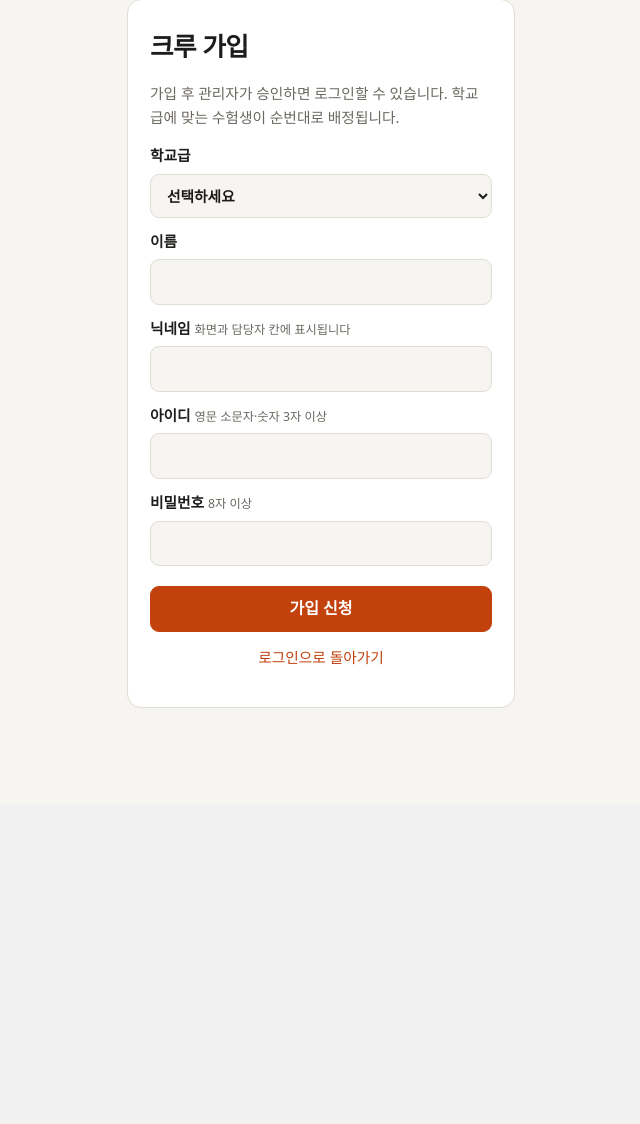
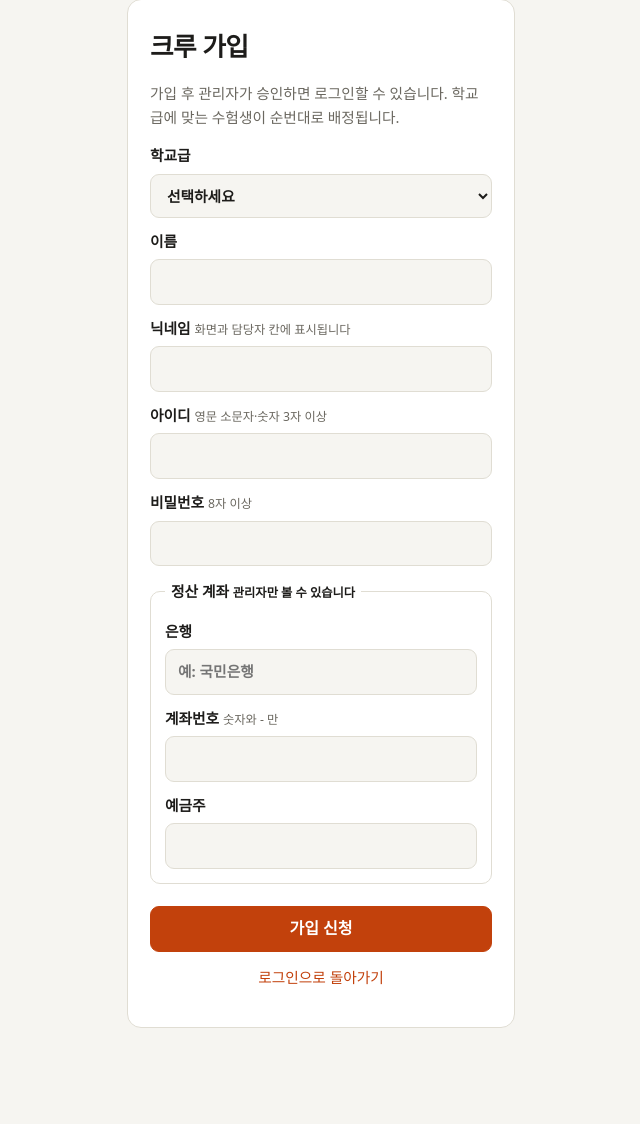
Before and after one commit to cogns0302-lab/horangmalco-feedback, a FastAPI app: page /signup in a window 1280 px wide. Shown: the part 148-1272 px from the top of the page, without its empty margins (319-959 px from the left). Before the commit the page ends 856 px from the top, so only its background shows below. Run offline with FastAPI, Linux system fonts and the light colour scheme.

Commit message:
크루 가입에 정산 계좌(은행·계좌번호·예금주) 추가, 관리자만 보고 고칠 수 있음
Co-Authored-By: Claude Opus 5.5 <noreply@anthropic.com>

```diff
--- a/server/db.py
+++ b/server/db.py
@@ -65,7 +65,8 @@ CREATE TABLE IF NOT EXISTS settings (key TEXT PRIMARY KEY, value TEXT NOT NULL);
 
 # 나중에 추가된 열(이미 만들어진 DB에는 ALTER TABLE 로 붙인다)
 MIGRATIONS = {
-    "users": {"level": "TEXT NOT NULL DEFAULT ''", "nickname": "TEXT NOT NULL DEFAULT ''",
+    "users": {"bank": "TEXT NOT NULL DEFAULT ''", "account_no": "TEXT NOT NULL DEFAULT ''", "account_holder": "TEXT NOT NULL DEFAULT ''",
+              "level": "TEXT NOT NULL DEFAULT ''", "nickname": "TEXT NOT NULL DEFAULT ''",
               "ord": "INTEGER NOT NULL DEFAULT 0"},
     "jobs": {"examinee_id": "INTEGER"},
 }
--- a/server/main.py
+++ b/server/main.py
@@ -233,11 +233,15 @@ def signup_form(request: Request):
 
 @app.post("/signup")
 def signup(request: Request, name: str = Form(""), nickname: str = Form(""), level: str = Form(""),
-           email: str = Form(""), password: str = Form(""), csrf: str = Form("")):
-    """크루 가입: 학교급 · 이름 · 닉네임 · 아이디 · 비밀번호. 관리자가 승인해야 로그인된다."""
+           email: str = Form(""), password: str = Form(""), bank: str = Form(""), account_no: str = Form(""),
+           account_holder: str = Form(""), csrf: str = Form("")):
+    """크루 가입: 학교급 · 이름 · 닉네임 · 아이디 · 비밀번호 · 정산 계좌. 관리자가 승인해야 로그인된다."""
     check_csrf(request, csrf)
     name, nickname, email = name.strip()[:40], nickname.strip()[:40], email.strip().lower()[:60]
-    form = {"name": name, "nickname": nickname, "level": level, "email": email}
+    bank, account_holder = bank.strip()[:30], account_holder.strip()[:40]
+    account_no = re.sub(r"[^0-9-]", "", account_no)[:30]
+    form = {"name": name, "nickname": nickname, "level": level, "email": email,
+            "bank": bank, "account_no": account_no, "account_holder": account_holder}
 
     def fail(msg: str):
         return page(request, "signup.html", levels=LEVELS, form=form, error=msg)
@@ -252,13 +256,20 @@ def signup(request: Request, name: str = Form(""), nickname: str = Form(""), lev
         return fail("아이디는 영문 소문자·숫자로 3자 이상 입력해 주세요(. _ - @ 사용 가능).")
     if len(password) < 8:
         return fail("비밀번호는 8자 이상이어야 합니다.")
+    if not bank:
+        return fail("은행을 입력해 주세요.")
+    if len(re.sub(r"\D", "", account_no)) < 8:
+        return fail("계좌번호를 숫자로 정확히 입력해 주세요.")
+    if not account_holder:
+        return fail("예금주를 입력해 주세요.")
     if db.one("SELECT 1 FROM users WHERE email=?", email):
         return fail("이미 사용 중인 아이디입니다. 다른 아이디를 입력해 주세요.")
     is_admin = bool(config.ADMIN_EMAIL) and email == config.ADMIN_EMAIL and not config.ADMIN_PASSWORD
     ord_ = db.one("SELECT COALESCE(MAX(ord),0) m FROM users WHERE level=?", level)["m"] + 1
-    db.run("INSERT INTO users(email,name,nickname,level,ord,pw_hash,role,status,created_at) VALUES(?,?,?,?,?,?,?,?,?)",
-           email, name, nickname, level, ord_, hash_pw(password), "admin" if is_admin else "member",
-           "approved" if is_admin else "pending", time.time())
+    db.run("INSERT INTO users(email,name,nickname,level,ord,bank,account_no,account_holder,pw_hash,role,status,created_at) "
+           "VALUES(?,?,?,?,?,?,?,?,?,?,?,?)",
+           email, name, nickname, level, ord_, bank, account_no, account_holder, hash_pw(password),
+           "admin" if is_admin else "member", "approved" if is_admin else "pending", time.time())
     return page(request, "pending.html", just_signed_up=True)
 
 
@@ -933,14 +944,16 @@ async def admin_knowledge_upload(request: Request):
 
 @app.post("/admin/users/{user_id}/update")
 def admin_user_update(request: Request, user_id: int, name: str = Form(""), nickname: str = Form(""),
-                      level: str = Form(""), ord: str = Form(""), csrf: str = Form("")):
+                      level: str = Form(""), ord: str = Form(""), bank: str = Form(""), account_no: str = Form(""),
+                      account_holder: str = Form(""), csrf: str = Form("")):
     admin(request)
     check_csrf(request, csrf)
     if not db.one("SELECT 1 FROM users WHERE id=?", user_id):
         raise HTTPException(404)
-    db.run("UPDATE users SET name=?, nickname=?, level=?, ord=? WHERE id=?",
+    db.run("UPDATE users SET name=?, nickname=?, level=?, ord=?, bank=?, account_no=?, account_holder=? WHERE id=?",
            name.strip()[:40] or "이름 없음", nickname.strip()[:40], level if level in LEVELS else "",
-           int(ord) if ord.strip().isdigit() else 0, user_id)
+           int(ord) if ord.strip().isdigit() else 0, bank.strip()[:30], re.sub(r"[^0-9-]", "", account_no)[:30],
+           account_holder.strip()[:40], user_id)
     return RedirectResponse("/admin/users", status_code=303)
 
 
--- a/server/static/style.css
+++ b/server/static/style.css
@@ -111,3 +111,6 @@ img.page { display: block; width: 100%; height: auto; border: 1px solid var(--li
 ul.files li { display: flex; gap: 14px; align-items: center; } ul.files form { margin: 0; }
 button.link.danger { color: var(--bad); }
 h1 small, h2 small { font-size: .6em; font-weight: 500; }
+fieldset.plain-set { border: 1px solid var(--line); border-radius: 10px; padding: 4px 14px 2px; margin: 14px 0; }
+fieldset.plain-set legend { font-weight: 700; font-size: .92rem; padding: 0 6px; }
+td.acct { white-space: nowrap; } td.acct input.cell { width: 7.5em; margin-right: 4px; }
--- a/server/templates/admin_users.html
+++ b/server/templates/admin_users.html
@@ -11,7 +11,7 @@
 {% if users %}
 <div class="table-wrap">
 <table class="list">
-  <thead><tr><th>순번</th><th>이름</th><th>닉네임</th><th>학교급</th><th>아이디</th><th>상태</th><th>담당 (미완료/전체)</th><th></th></tr></thead>
+  <thead><tr><th>순번</th><th>이름</th><th>닉네임</th><th>학교급</th><th>아이디</th><th>정산 계좌 (은행 · 계좌번호 · 예금주)</th><th>상태</th><th>담당 (미완료/전체)</th><th></th></tr></thead>
   <tbody>
   {% for u in users %}
   <tr>
@@ -20,6 +20,7 @@
     <td><input class="cell" form="u{{ u.id }}" name="nickname" value="{{ u.nickname }}" maxlength="40" aria-label="닉네임"></td>
     <td><select class="cell" form="u{{ u.id }}" name="level" aria-label="학교급"><option value="">없음</option>{% for l in levels %}<option value="{{ l }}" {% if l == u.level %}selected{% endif %}>{{ l }}</option>{% endfor %}</select></td>
     <td>{{ u.email }}</td>
+    <td class="acct"><input class="cell" form="u{{ u.id }}" name="bank" value="{{ u.bank }}" maxlength="30" aria-label="은행"><input class="cell" form="u{{ u.id }}" name="account_no" value="{{ u.account_no }}" maxlength="30" aria-label="계좌번호"><input class="cell" form="u{{ u.id }}" name="account_holder" value="{{ u.account_holder }}" maxlength="40" aria-label="예금주"></td>
     <td>{% if u.status == 'approved' %}<span class="tag ok">승인</span>{% elif u.status == 'pending' %}<span class="tag run">승인 대기</span>{% else %}<span class="tag bad">차단</span>{% endif %}</td>
     <td>{{ u.n_todo }} / {{ u.n_all }}</td>
     <td class="actions">
--- a/server/templates/signup.html
+++ b/server/templates/signup.html
@@ -18,6 +18,12 @@
     <label>닉네임 <small>화면과 담당자 칸에 표시됩니다</small><input name="nickname" required maxlength="40" value="{{ form.nickname or '' }}"></label>
     <label>아이디 <small>영문 소문자·숫자 3자 이상</small><input name="email" required minlength="3" maxlength="60" autocomplete="username" autocapitalize="none" value="{{ form.email or '' }}"></label>
     <label>비밀번호 <small>8자 이상</small><input type="password" name="password" required minlength="8" autocomplete="new-password"></label>
+    <fieldset class="plain-set">
+      <legend>정산 계좌 <small>관리자만 볼 수 있습니다</small></legend>
+      <label>은행<input name="bank" required maxlength="30" placeholder="예: 국민은행" value="{{ form.bank or '' }}"></label>
+      <label>계좌번호 <small>숫자와 - 만</small><input name="account_no" required maxlength="30" inputmode="numeric" autocomplete="off" value="{{ form.account_no or '' }}"></label>
+      <label>예금주<input name="account_holder" required maxlength="40" value="{{ form.account_holder or '' }}"></label>
+    </fieldset>
     <button class="btn primary wide">가입 신청</button>
   </form>
   <p class="muted center"><a href="/login">로그인으로 돌아가기</a></p>
```
